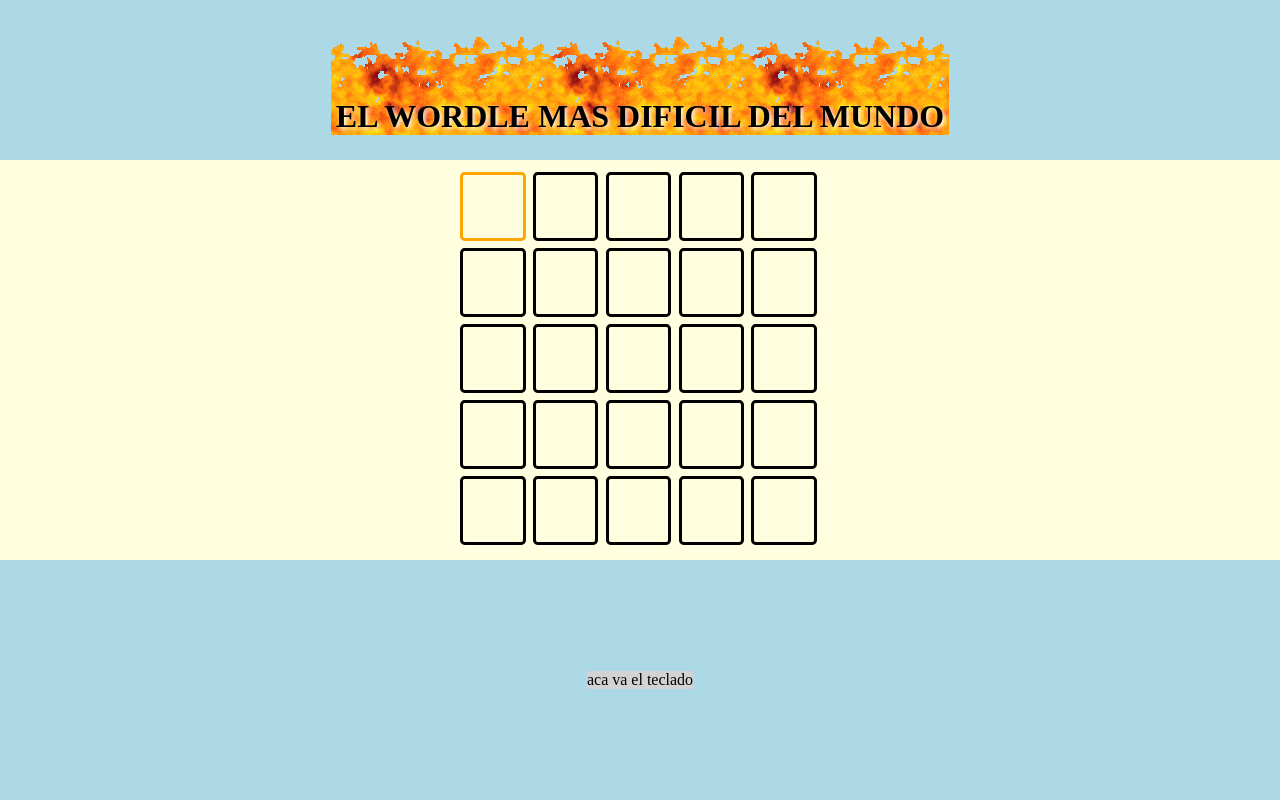
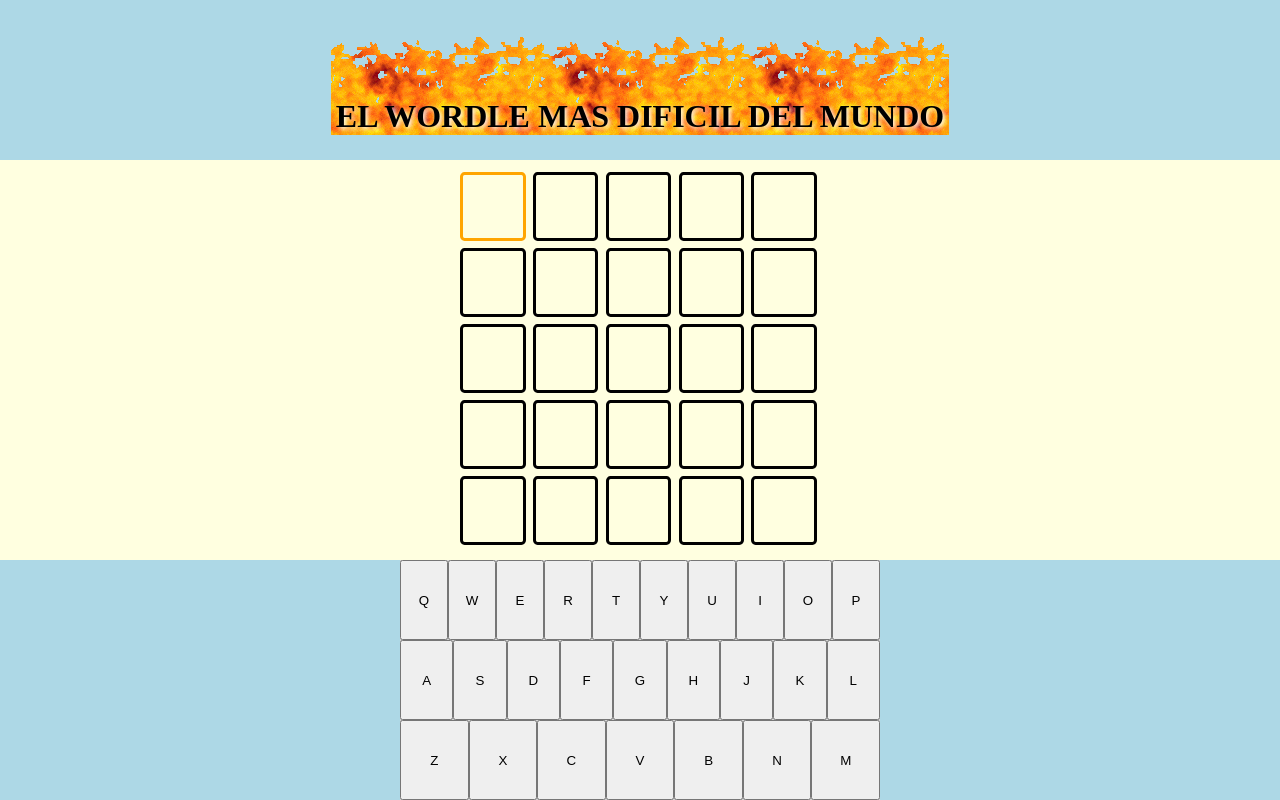
Before and after one commit to LuloSammartino/Wordle, a React (Vite) app in the folder frontend/client/: page / in a window 1280 px wide. Built offline with nearby package versions, Linux system fonts and the light colour scheme; no server answers.

Commit message:
Keyboard

```diff
--- a/frontend/client/src/Components/Keyboard/Keyboard.jsx
+++ b/frontend/client/src/Components/Keyboard/Keyboard.jsx
@@ -1,10 +1,23 @@
 import styles from './Keyboard.module.css';
 
+const letters = [
+    ['Q','W','E','R','T','Y','U','I','O','P'],
+    ['A','S','D','F','G','H','J','K','L'],
+    ['Z','X','C','V','B','N','M']
+];
 
 function Keyboard()  {
     return (
         <main className={styles.keyboard}>
-            aca va el teclado
+            {letters.map((row, rowIndex) => (
+                <div key={rowIndex} className={styles.keyboardRow}>
+                    {row.map((letter) => (
+                        <button key={letter} className={styles.key}>
+                            {letter}
+                        </button>
+                    ))}
+                </div>
+            ))}
         </main>
     );
 }
--- a/frontend/client/src/Components/Keyboard/Keyboard.module.css
+++ b/frontend/client/src/Components/Keyboard/Keyboard.module.css
@@ -1,4 +1,20 @@
 .keyboard{
     background-color: lightgrey;
+    width: 60vh;
+    height: 100%;
+    display: flex;
+    flex-direction: column;
+    justify-content: center;
+    align-items: center;
+}
 
+.keyboardRow{
+    display: flex;
+    justify-content: center;
+    width: 100%;
+    height: 100%;
 }
+
+.key{
+    width: 100%;
+}
--- a/frontend/client/src/Components/Word/Word.jsx
+++ b/frontend/client/src/Components/Word/Word.jsx
@@ -68,7 +68,6 @@
 
 };
 
-/////////////////////DEBUGG ONCHANGE CON ARROW LEFT///////////////////////////////
 
 const handleKeyDown = (e) => {
 
@@ -93,9 +92,8 @@
             actualLetter < 4 ? setActualLetter(actualLetter + 1) : ""
         break;
         case "ArrowLeft":
+            e.preventDefault();
             actualLetter != 0 ? setActualLetter(actualLetter - 1) : ""
-            e.target.selectionEnd = 1;
-            e.target.focus()
         break;
         case "ArrowRight":
             actualLetter < 4 ? setActualLetter(actualLetter + 1) : ""
```
